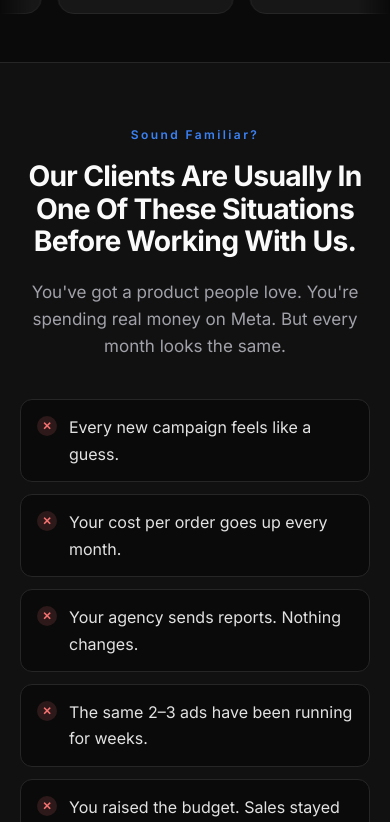
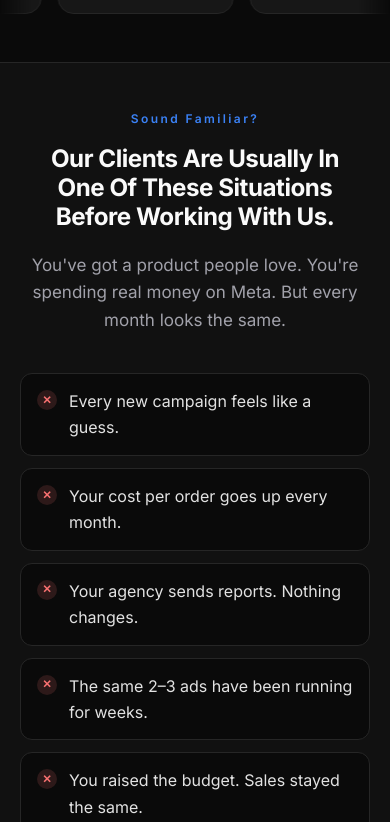
Before and after one commit to prashant1s/adpage, a Next.js app: page / in a window 390 px wide. Shown: the part 902-1724 px from the top of the page. Built offline with nearby package versions, Linux system fonts and the light colour scheme; no server answers.

Commit message:
updates padding

```diff
--- a/src/app/page.tsx
+++ b/src/app/page.tsx
@@ -42,7 +42,7 @@ import {
    lead form (then Calendly) → final CTA.
 ───────────────────────────────────────── */
 const CONTAINER = "mx-auto w-full max-w-6xl px-5 sm:px-8";
-const SECTION_Y = "py-16 sm:py-24 lg:py-28";
+const SECTION_Y = "py-12 sm:py-16 lg:py-20";
 const WHATSAPP_URL = `https://wa.me/${WHATSAPP_NUMBER}`;
 const FOOTER_LINK =
   "inline-flex items-center gap-1.5 transition-colors hover:text-fg";
@@ -171,17 +171,27 @@ function SectionIntro({
   id,
   kicker,
   title,
+  wide = false,
   children,
 }: {
   id: string;
   kicker: string;
   title: React.ReactNode;
+  /** Wider block and a smaller title (24px → 34px) for long headlines. */
+  wide?: boolean;
   children?: React.ReactNode;
 }) {
   return (
-    <Reveal className="mx-auto max-w-3xl text-center">
+    <Reveal className={`mx-auto ${wide ? "max-w-5xl" : "max-w-3xl"} text-center`}>
       <p className={LABEL}>{kicker}</p>
-      <h2 id={id} className="mt-4 text-h2 font-bold text-balance">
+      <h2
+        id={id}
+        className={`mt-4 font-bold text-balance ${
+          wide
+            ? "text-[clamp(1.5rem,1.241rem+1.105vw,2.125rem)] leading-[1.2] tracking-[-0.02em]"
+            : "text-h2"
+        }`}
+      >
         {title}
       </h2>
       {children && (
@@ -324,6 +334,7 @@ export default function Home() {
               id="problem-heading"
               kicker="Sound Familiar?"
               title="Our Clients Are Usually In One Of These Situations Before Working With Us."
+              wide
             >
               <p>
                 You&apos;ve got a product people love. You&apos;re spending
```
